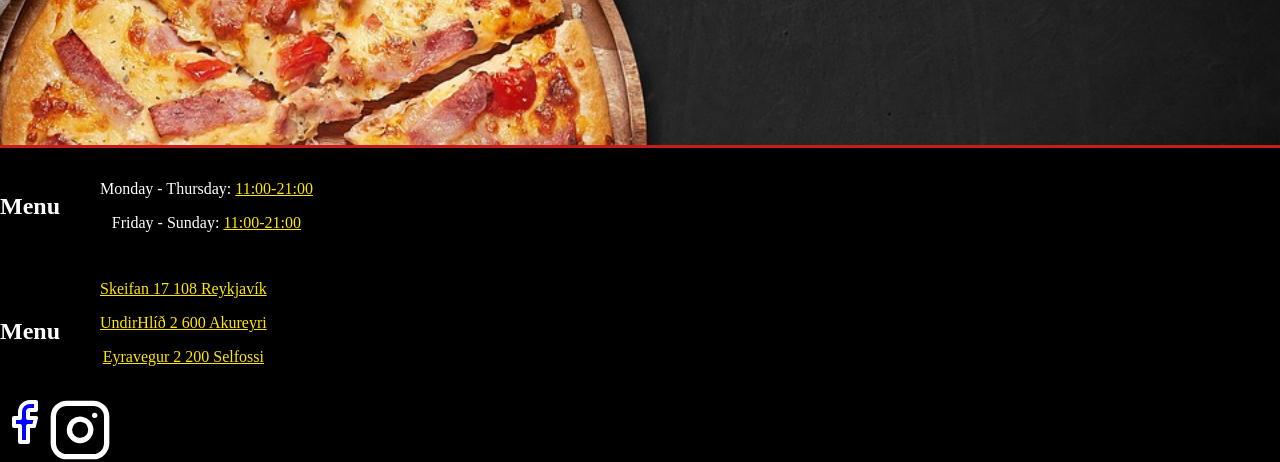
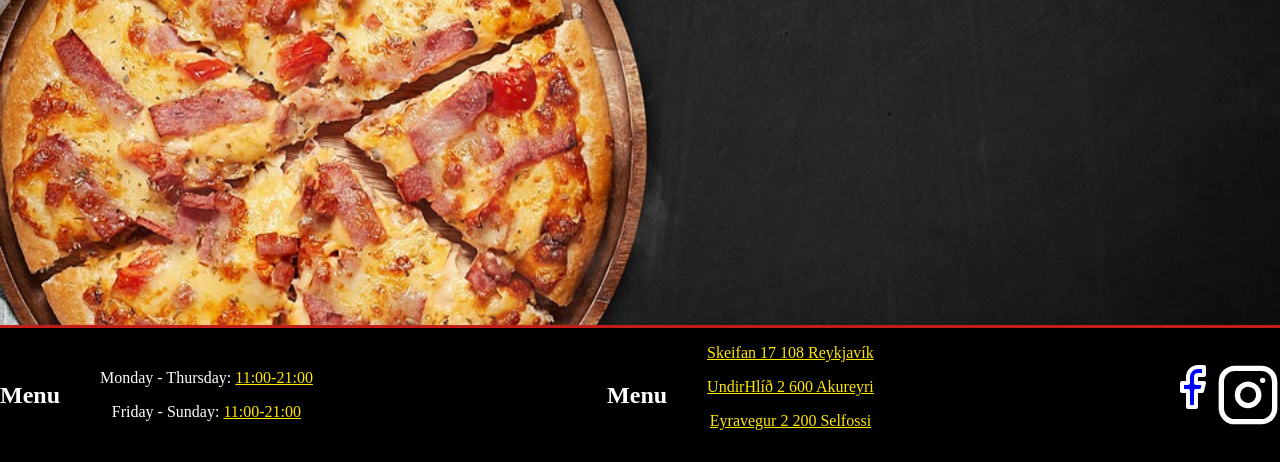
Before and after one commit to AgustM22/PizzaPalace, a Django app: page / in a window 1280 px wide. Shown: the part 338-800 px from the top of the page. Run offline with Django 4.2, Linux system fonts and the light colour scheme.

Commit message:
adjust index.css

```diff
--- a/PizzaPalace/pizza/static/css/index.css
+++ b/PizzaPalace/pizza/static/css/index.css
@@ -57,11 +57,7 @@
     bottom: 0;
     width: 100%;
     position: absolute;
-<<<<<<< HEAD
-    min-height: 200px;
-=======
     min-height: 100px;
->>>>>>> main
     display: flex;
     flex-direction: row;
     justify-content: space-between;
```
